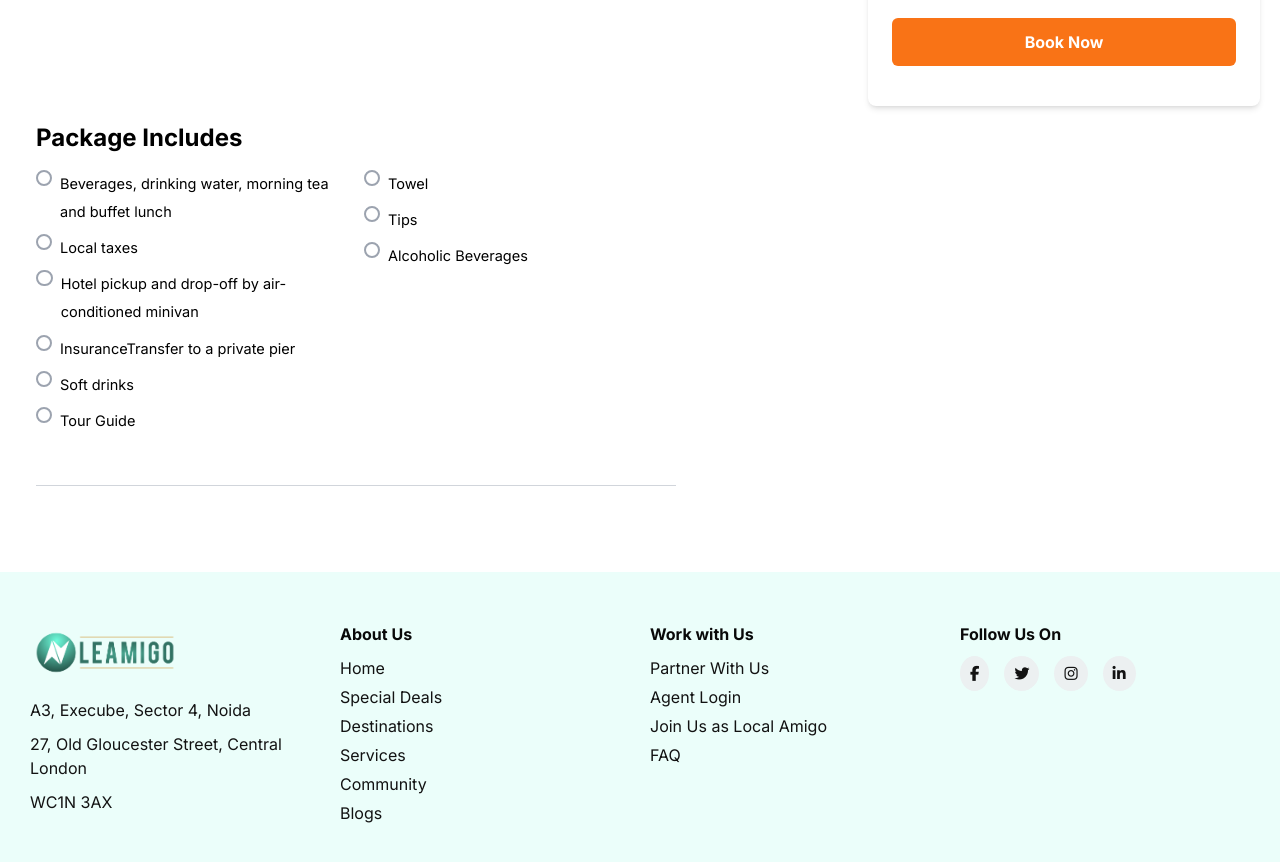
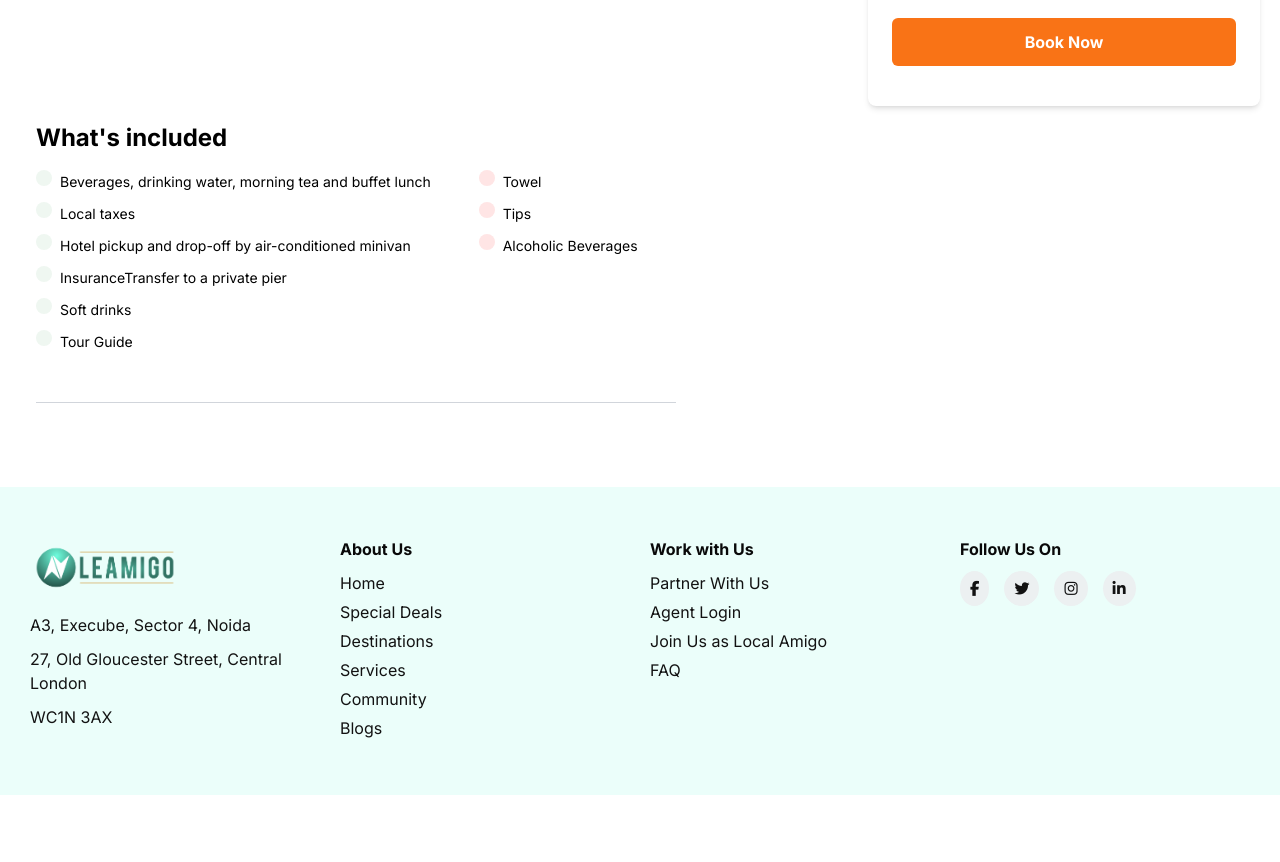
Before and after one commit to Manoj-Pal-21/Shopping-App-Design, a React (Vite) app: page / in a window 1280 px wide. Shown: the part 1548-2410 px from the top of the page. After the commit the page ends 2343 px from the top, so only its background shows below. Built offline with nearby package versions, Linux system fonts and the light colour scheme.

Commit message:
implement the packages design

```diff
--- a/src/component/Booking/Booking.jsx
+++ b/src/component/Booking/Booking.jsx
@@ -1,6 +1,7 @@
 import React from 'react'
 import OverView from '../OverView/OverView';
 import BookingSection from '../Section/BookingSection';
+import Package from '../Package/Package';
 
 
 const Booking = () => {
--- a/src/component/OverView/OverView.jsx
+++ b/src/component/OverView/OverView.jsx
@@ -2,6 +2,7 @@ import React from 'react'
 import Details from '../Detail/Details'
 import { Title } from '../Title/Title'
 import { Typography } from '../Typography/Typography'
+import Package from '../Package/Package'
 
 const OverView = () => {
     return (
--- a/src/component/Package/Package.jsx
+++ b/src/component/Package/Package.jsx
@@ -1,52 +1,36 @@
 import React from 'react';
+
+const items = [
+    { text: 'Beverages, drinking water, morning tea and buffet lunch', color: '#EFF7F1' },
+    { text: 'Local taxes', color: '#EFF7F1' },
+    { text: 'Hotel pickup and drop-off by air-conditioned minivan', color: '#EFF7F1' },
+    { text: 'InsuranceTransfer to a private pier', color: '#EFF7F1' },
+    { text: 'Soft drinks', color: '#EFF7F1' },
+    { text: 'Tour Guide', color: '#EFF7F1' },
+    { text: 'Towel', color: '#FFE5E5' },
+    { text: 'Tips', color: '#FFE5E5' },
+    { text: 'Alcoholic Beverages', color: '#FFE5E5' },
+];
 
 const Package = () => {
     return (
         <div className="p-4 max-w-2xl bg-white rounded-lg">
-            <h2 className="text-2xl font-semibold mb-4">Package Includes</h2>
-            <div className="grid grid-cols-2 gap-x-4">
-                <ul className="list-disc list-inside space-y-2">
-                    <li className="flex items-start" style={{ fontSize: '14.53px', fontWeight: 400, lineHeight: '28.13px' }}>
-                        <span className="w-5 h-4 border-2 border-gray-400 rounded-full mr-2"></span>
-                        Beverages, drinking water, morning tea and buffet lunch
-                    </li>
-                    <li className="flex items-start" style={{ fontSize: '14.53px', fontWeight: 400, lineHeight: '28.13px' }}>
-                        <span className="w-4 h-4 border-2 border-gray-400 rounded-full mr-2"></span>
-                        Local taxes
-                    </li>
-                    <li className="flex items-start" style={{ fontSize: '14.53px', fontWeight: 400, lineHeight: '28.13px' }}>
-                        <span className="w-5 h-4 border-2 border-gray-400 rounded-full mr-2"></span>
-                        Hotel pickup and drop-off by air-conditioned minivan
-                    </li>
-                    <li className="flex items-start" style={{ fontSize: '14.53px', fontWeight: 400, lineHeight: '28.13px' }}>
-                        <span className="w-4 h-4 border-2 border-gray-400 rounded-full mr-2"></span>
-                        InsuranceTransfer to a private pier
-                    </li>
-                    <li className="flex items-start" style={{ fontSize: '14.53px', fontWeight: 400, lineHeight: '28.13px' }}>
-                        <span className="w-4 h-4 border-2 border-gray-400 rounded-full mr-2"></span>
-                        Soft drinks
-                    </li>
-                    <li className="flex items-start" style={{ fontSize: '14.53px', fontWeight: 400, lineHeight: '28.13px' }}>
-                        <span className="w-4 h-4 border-2 border-gray-400 rounded-full mr-2"></span>
-                        Tour Guide
-                    </li>
-                </ul>
-                <ul className="list-disc list-inside space-y-2">
-                    <li className="flex items-start" style={{ fontSize: '14.53px', fontWeight: 400, lineHeight: '28.13px' }}>
-                        <span className="w-4 h-4 border-2 border-gray-400 rounded-full mr-2"></span>
-                        Towel
-                    </li>
-                    <li className="flex items-start" style={{ fontSize: '14.53px', fontWeight: 400, lineHeight: '28.13px' }}>
-                        <span className="w-4 h-4 border-2 border-gray-400 rounded-full mr-2"></span>
-                        Tips
-                    </li>
-                    <li className="flex items-start" style={{ fontSize: '14.53px', fontWeight: 400, lineHeight: '28.13px' }}>
-                        <span className="w-4 h-4 border-2 border-gray-400 rounded-full mr-2"></span>
-                        Alcoholic Beverages
-                    </li>
-                </ul>
+            <h2 className="text-2xl font-semibold mb-4">What's included</h2>
+            <div className="grid grid-cols-3 gap-x-6">
+                {['#EFF7F1', '#FFE5E5'].map((bgColor, index) => (
+                    <ul key={index} className={`list-disc list-inside space-y-2 ${index === 0 ? 'col-span-2' : 'col-span-1'}`}>
+                        {items
+                            .filter(item => (index === 0 ? item.color === '#EFF7F1' : item.color === '#FFE5E5'))
+                            .map((item, i) => (
+                                <li key={i} className="flex items-start text-sm font-normal leading-6">
+                                    <span className="w-4 h-4 rounded-full mr-2" style={{ backgroundColor: item.color }}></span>
+                                    {item.text}
+                                </li>
+                            ))}
+                    </ul>
+                ))}
             </div>
-            <div className="border-t border-gray-300 mt-[50px] mb-[50px]"></div>
+            <div className="border-t border-gray-300 mt-12 mb-12"></div>
         </div>
     );
 }
```
